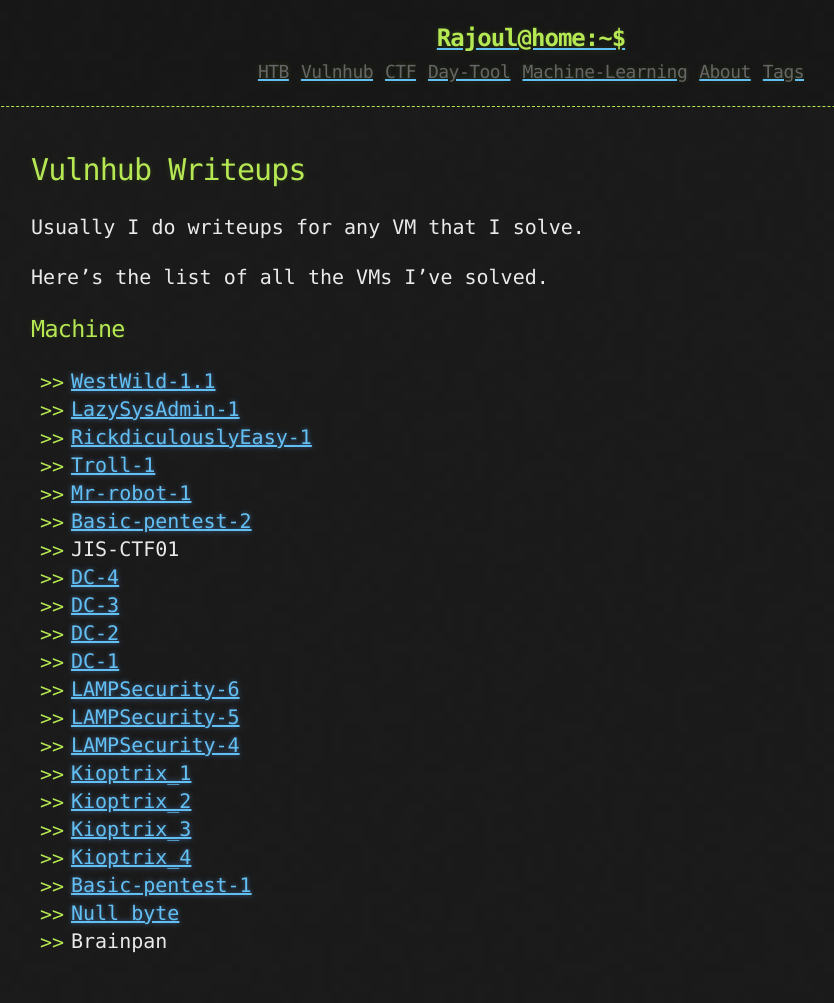
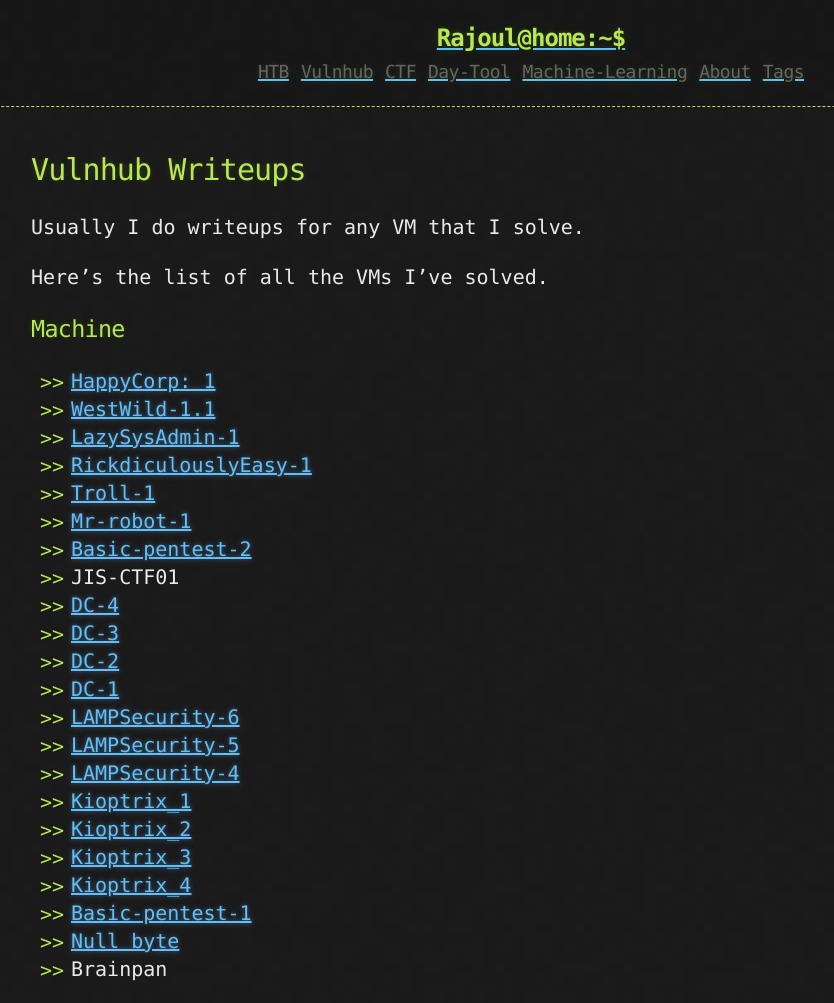
Before and after one commit to rajoul/rajoul.github.io, a Jekyll site: the page built from vulnhub.md, in a window 1280 px wide. Shown: the whole page, without its empty margins (109-943 px from the left). Built offline with Jekyll 4.4.1, drawn with Linux system fonts in a browser that asks for light colours; before the commit the page ends 975 px from its top, so only the background shows below that.

Commit message:
Update vulnhub.md

```diff
--- a/vulnhub.md
+++ b/vulnhub.md
@@ -10,6 +10,7 @@
 Here's the list of all the VMs I've solved.
 
 # Machine
+* [HappyCorp: 1](https://rajoul.github.io/my_write_up/HappyCorp)
 * [WestWild-1.1](https://rajoul.github.io/my_write_up/WestWild)
 * [LazySysAdmin-1](https://rajoul.github.io/my_write_up/LazySysAdmin-1)
 * [RickdiculouslyEasy-1](https://rajoul.github.io/my_write_up/RickdiculouslyEasy-1)
```
